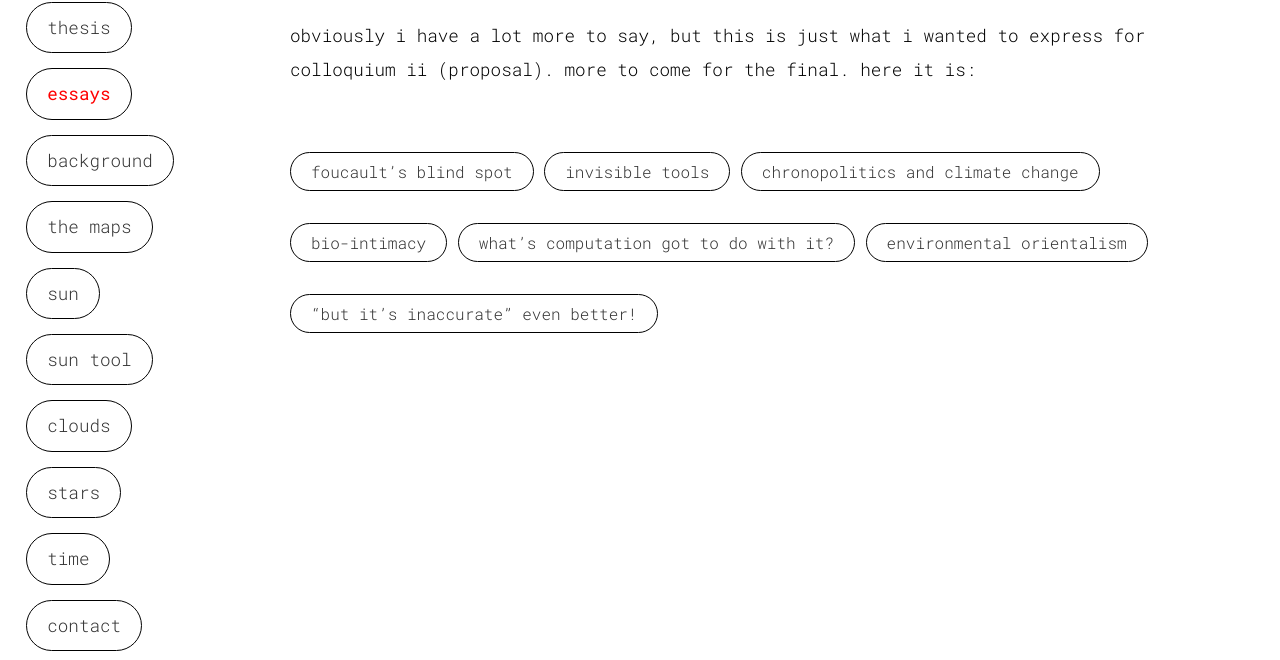
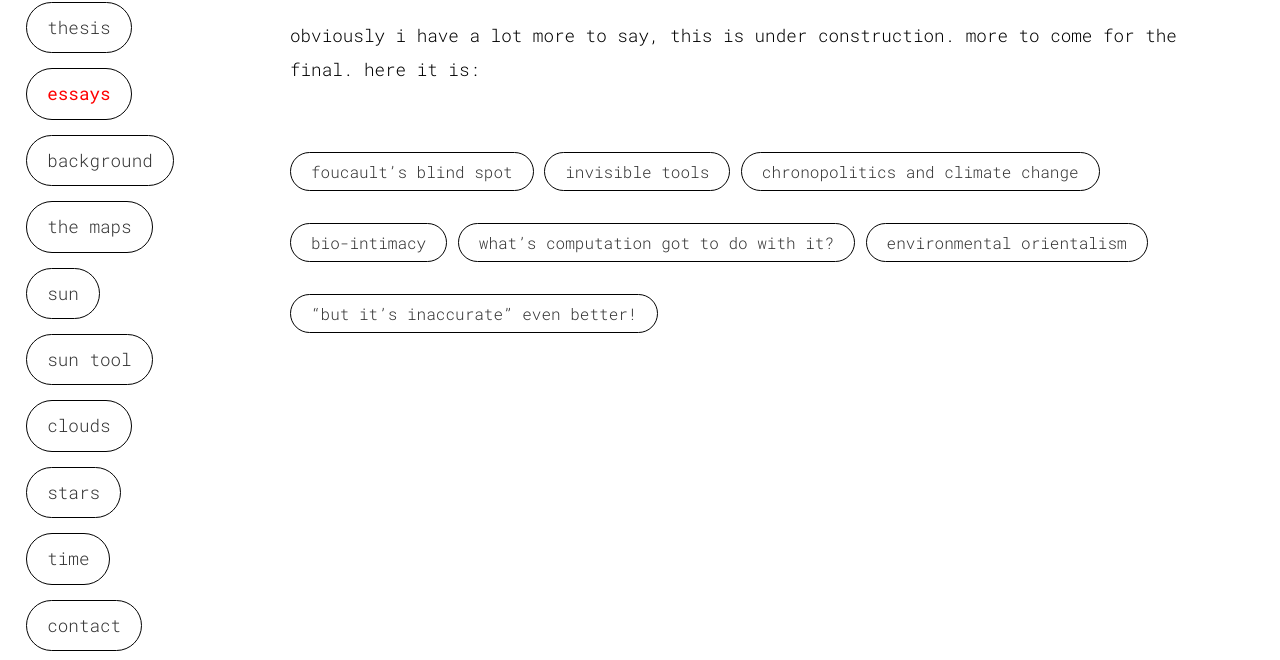
Before and after one commit to badriyahs/Thesis, a plain HTML site: page pages/essays.html in a window 1280 px wide. Shown: the part 140-800 px from the top of the page. Drawn offline with Linux system fonts and the light colour scheme.

Commit message:
Update essays.html

```diff
--- a/pages/essays.html
+++ b/pages/essays.html
@@ -81,10 +81,10 @@
     <main class="main-content">
         <section id="essays" class="section">
             <h1 class="section-title">Essays</h1>
-            <p>obviously i have a lot more to say, but this is just what i wanted to express for colloquium ii
-                (proposal). more to come for the final. here it is:</p>
+            <p>obviously i have a lot more to say, this is under construction. more to come for the final. here it is:
+            </p>
 
-            <!-- Buttons for Essays -->
+            <!--Buttons for Essays-->
             <button class="essay-button" data-target="essay1">foucault’s blind spot</button>
             <div id="essay1" class="essay-content">
                 <p>
```
